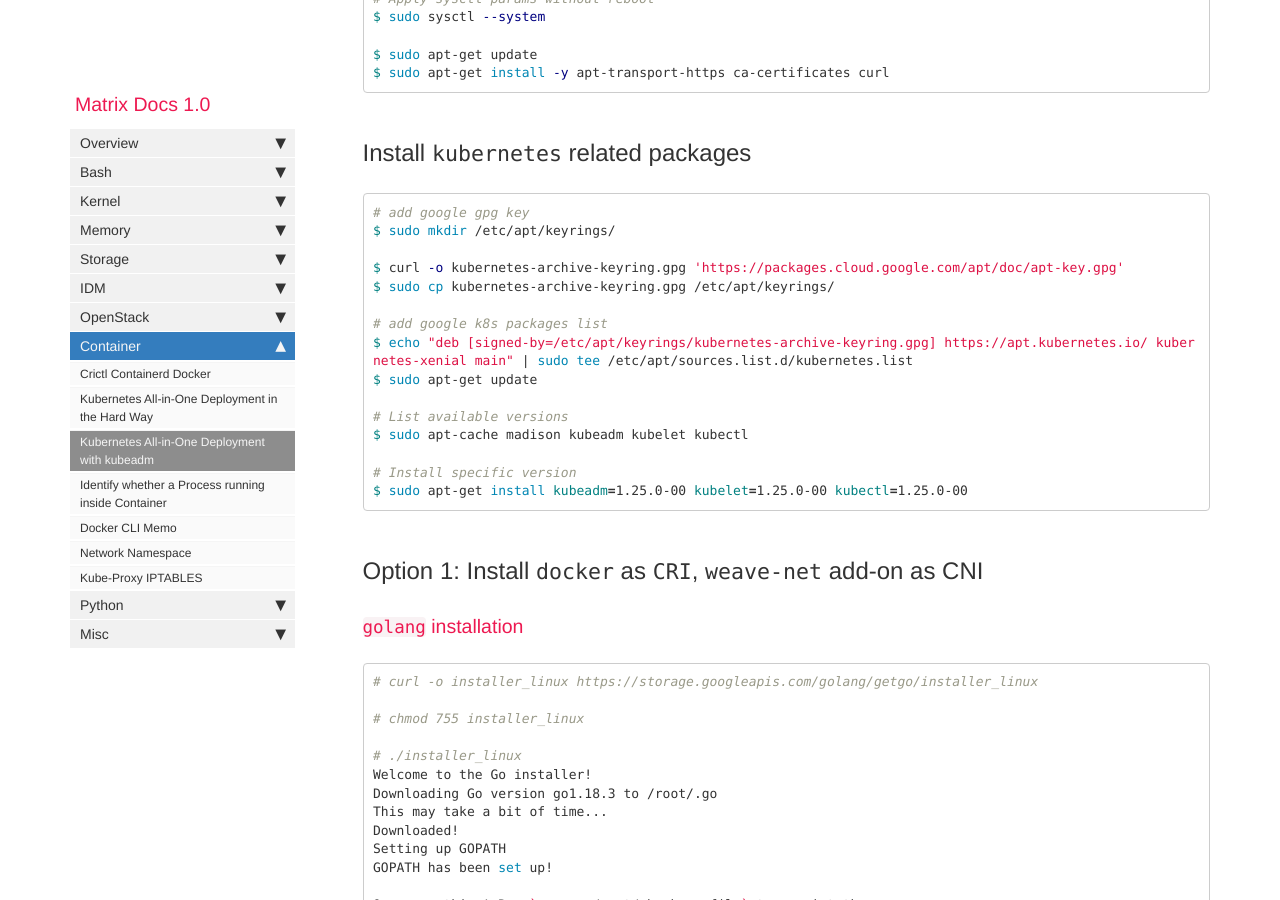
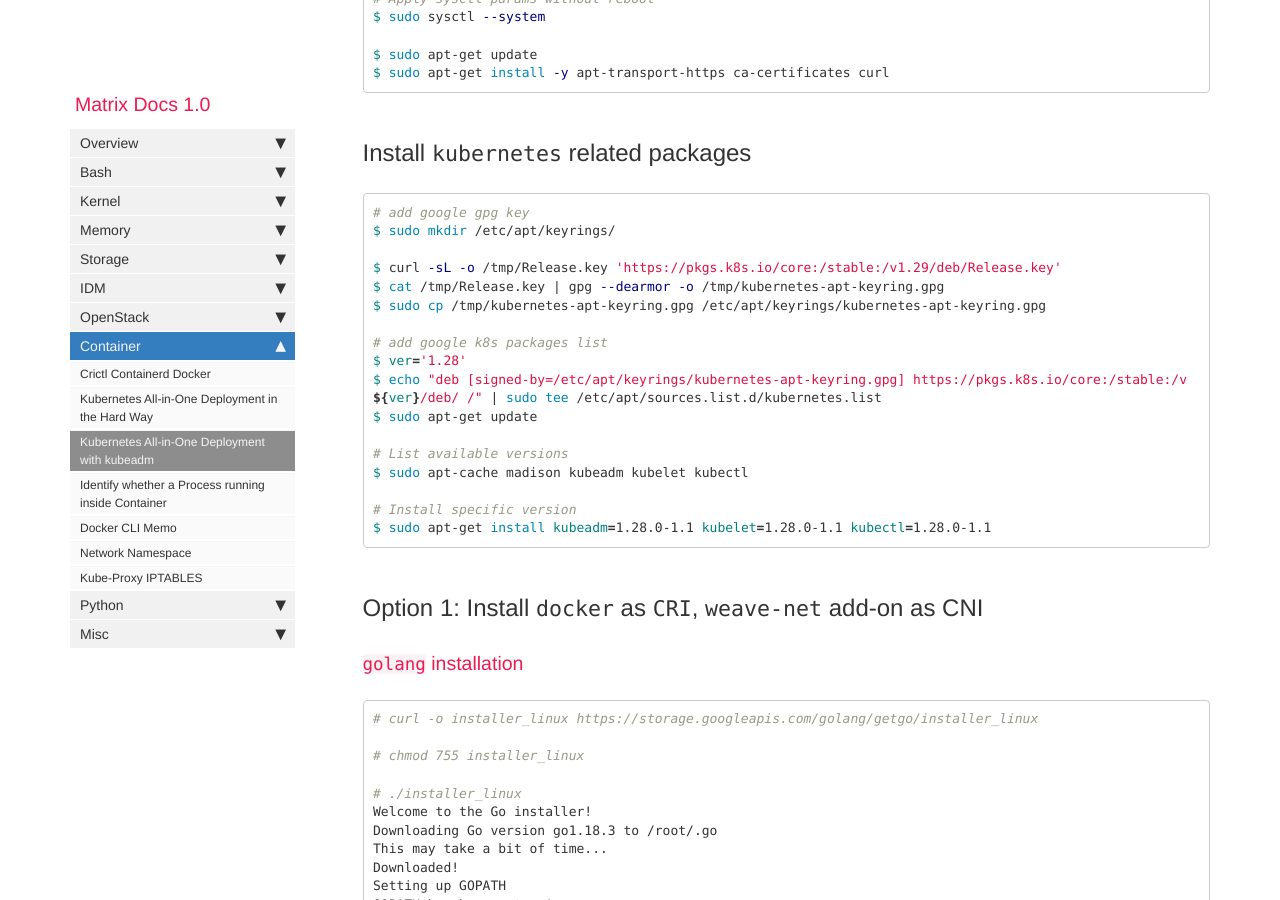
Before and after one commit to matrixzj/documentations, a Jekyll site: the page built from pages/container/k8s_kubeadm_all_in_one.md, in a window 1280 px wide and 900 px high, scrolled down 1580 px. Built offline with Jekyll 4.4.1, drawn with Linux system fonts in a browser that asks for light colours; comment, search, counter and statistics services are not loaded; some of the changed text lies outside the part shown.

Commit message:
There are        4 files have been modified at 2024-02-27 22:35:16 . 	-rw-r--r--@ 1 jzou  staff  11620 Jan  1 23:15 pages/container/k8s_kubeadm_all_in_one.md 	-rw-r--r--@ 1 jzou  staff  23093 Feb 27 22:35 pages/container/kube-proxy_iptables.md 	-rw-r--r--@ 1 jzou  staff  927 Feb 10 09:54 pages/misc/misc_centos_ubuntu_cmd.md 	-rw-r--r--@ 1 jzou  staff  8639 Dec 29 23:59 pages/misc/misc_terraform.md No files have been added. No files have been deleted. No file type has been changed.

````diff
--- a/pages/container/k8s_kubeadm_all_in_one.md
+++ b/pages/container/k8s_kubeadm_all_in_one.md
@@ -51,18 +51,20 @@ $ sudo apt-get install -y apt-transport-https ca-certificates curl
 # add google gpg key
 $ sudo mkdir /etc/apt/keyrings/
 
-$ curl -o kubernetes-archive-keyring.gpg 'https://packages.cloud.google.com/apt/doc/apt-key.gpg'
-$ sudo cp kubernetes-archive-keyring.gpg /etc/apt/keyrings/
+$ curl -sL -o /tmp/Release.key 'https://pkgs.k8s.io/core:/stable:/v1.29/deb/Release.key'
+$ cat /tmp/Release.key | gpg --dearmor -o /tmp/kubernetes-apt-keyring.gpg
+$ sudo cp /tmp/kubernetes-apt-keyring.gpg /etc/apt/keyrings/kubernetes-apt-keyring.gpg
 
 # add google k8s packages list
-$ echo "deb [signed-by=/etc/apt/keyrings/kubernetes-archive-keyring.gpg] https://apt.kubernetes.io/ kubernetes-xenial main" | sudo tee /etc/apt/sources.list.d/kubernetes.list
+$ ver='1.28'
+$ echo "deb [signed-by=/etc/apt/keyrings/kubernetes-apt-keyring.gpg] https://pkgs.k8s.io/core:/stable:/v${ver}/deb/ /" | sudo tee /etc/apt/sources.list.d/kubernetes.list
 $ sudo apt-get update
 
 # List available versions
 $ sudo apt-cache madison kubeadm kubelet kubectl
 
 # Install specific version
-$ sudo apt-get install kubeadm=1.25.0-00 kubelet=1.25.0-00 kubectl=1.25.0-00
+$ sudo apt-get install kubeadm=1.28.0-1.1 kubelet=1.28.0-1.1 kubectl=1.28.0-1.1
 ```
 
 ## Option 1: Install `docker` as `CRI`, `weave-net` add-on as CNI
````
Also changed, not shown: other parts of pages/container/k8s_kubeadm_all_in_one.md (+1 -3 lines), pages/container/kube-proxy_iptables.md (+6 -7 lines), pages/misc/misc_centos_ubuntu_cmd.md (+1 -1 lines), pages/misc/misc_terraform.md (+2 -1 lines).
